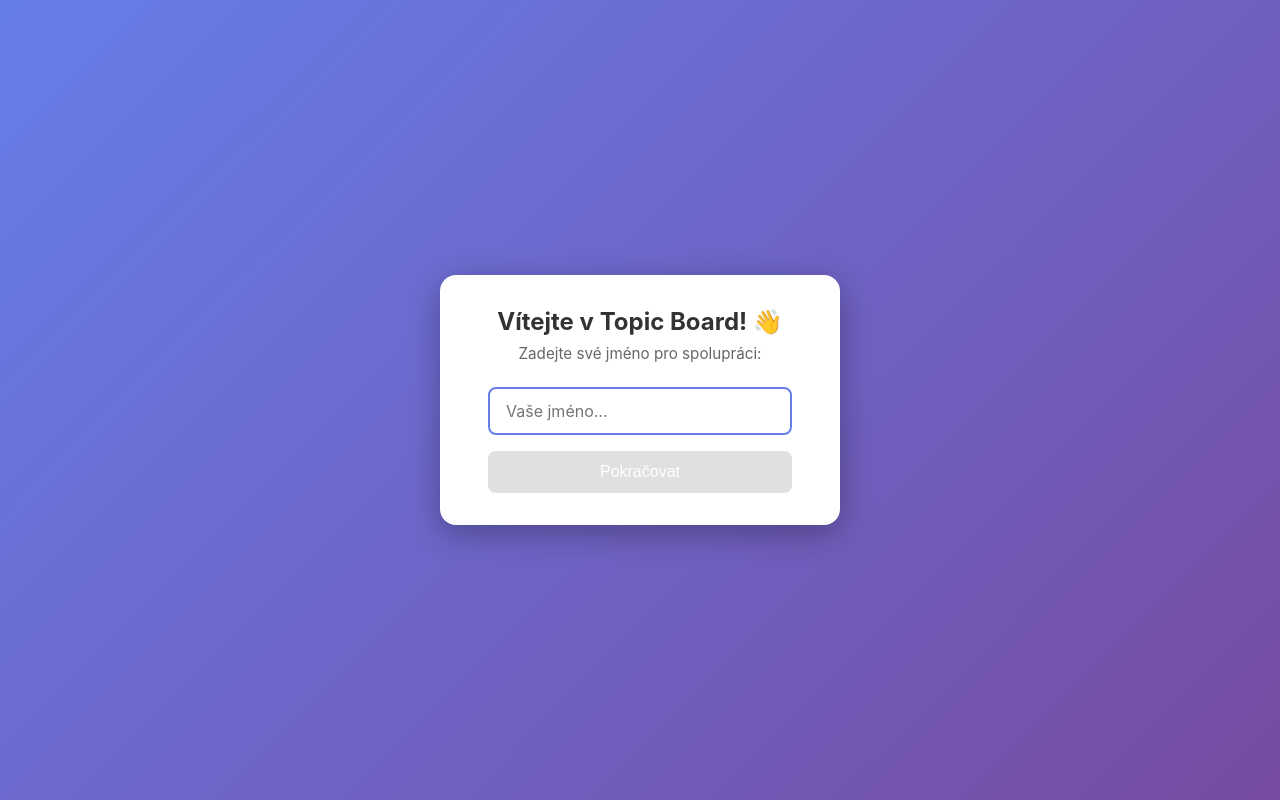
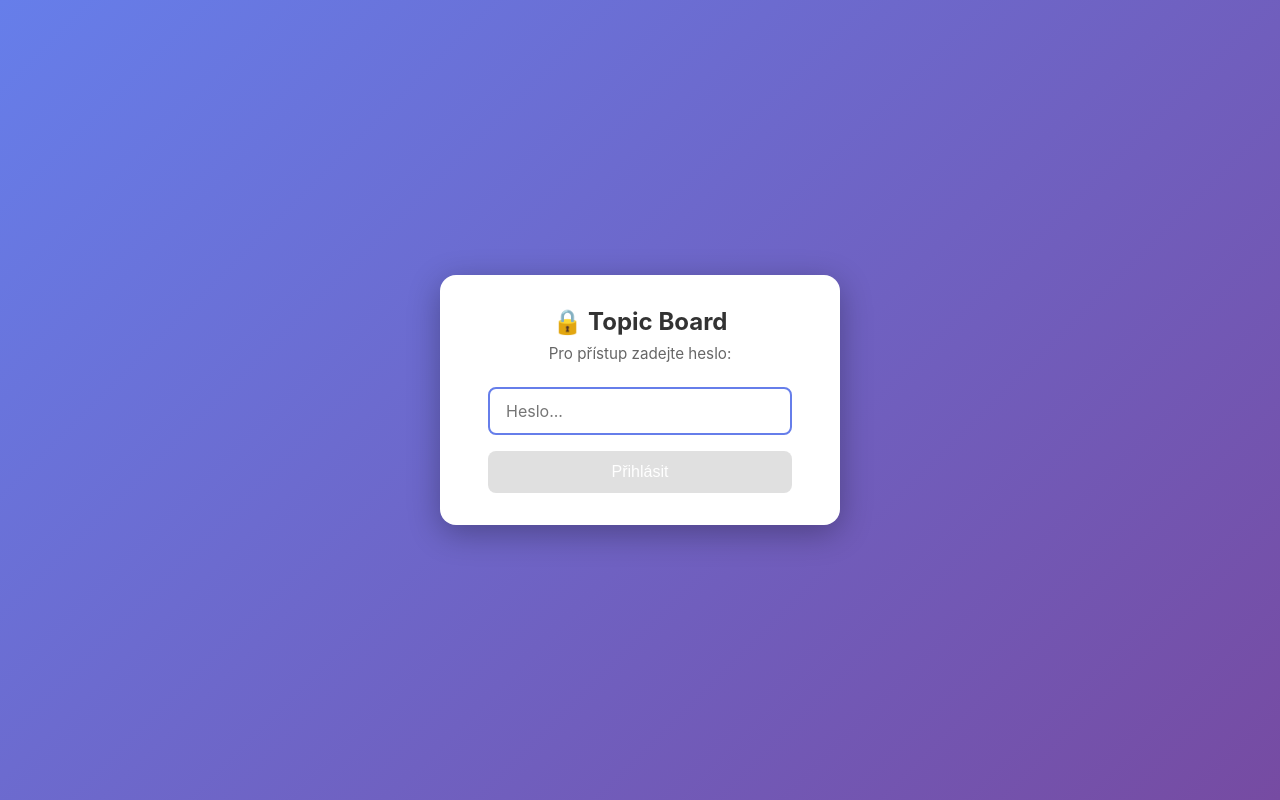
Before and after one commit to qkv42/topic-board, a React (Vite) app: page / in a window 1280 px wide. Built offline with nearby package versions, Linux system fonts and the light colour scheme; no server answers.

Commit message:
Add password protection for board access

```diff
--- a/src/App.css
+++ b/src/App.css
@@ -140,6 +140,28 @@
     opacity: 0.6;
 }
 
+.password-error {
+    color: #f44336;
+    font-size: 0.875rem;
+    margin-top: -0.5rem;
+    text-align: left;
+}
+
+.logout-btn {
+    background: transparent;
+    border: none;
+    font-size: 1.2rem;
+    cursor: pointer;
+    padding: 0.25rem 0.5rem;
+    margin-left: 0.5rem;
+    border-radius: 4px;
+    transition: background-color 0.2s;
+}
+
+.logout-btn:hover {
+    background-color: rgba(0, 0, 0, 0.1);
+}
+
 .add-note-btn {
     background: #667eea;
     color: white;
--- a/src/App.tsx
+++ b/src/App.tsx
@@ -38,21 +38,55 @@ const COLORS = [
     '#87CEEB', // světle modrá 2
 ]
 
+// Společné heslo pro přístup k boardu (z environment variable)
+const BOARD_PASSWORD = import.meta.env.VITE_BOARD_PASSWORD || ''
+
 function App() {
     const [notes, setNotes] = useState<StickyNote[]>([])
     const [userName, setUserName] = useState<string>('')
+    const [password, setPassword] = useState<string>('')
+    const [isAuthenticated, setIsAuthenticated] = useState(false)
     const [showNameInput, setShowNameInput] = useState(true)
+    const [passwordError, setPasswordError] = useState<string>('')
     // Firebase je vždy připojený - není potřeba kontrolovat stav
     const isUpdatingFromServer = useRef(false)
 
-    // Načtení jména z localStorage
+    // Načtení autentizace a jména z localStorage
     useEffect(() => {
+        const savedAuth = localStorage.getItem('topic-board-authenticated')
         const savedName = localStorage.getItem('topic-board-username')
+
+        if (savedAuth === 'true') {
+            setIsAuthenticated(true)
             if (savedName) {
                 setUserName(savedName)
                 setShowNameInput(false)
             }
+        }
     }, [])
+
+    // Ověření hesla
+    const handlePasswordSubmit = (e: React.FormEvent) => {
+        e.preventDefault()
+        setPasswordError('')
+
+        if (password === BOARD_PASSWORD) {
+            setIsAuthenticated(true)
+            localStorage.setItem('topic-board-authenticated', 'true')
+        } else {
+            setPasswordError('Nesprávné heslo. Zkuste to znovu.')
+            setPassword('')
+        }
+    }
+
+    // Odhlášení (vymaže autentizaci)
+    const handleLogout = () => {
+        setIsAuthenticated(false)
+        setShowNameInput(true)
+        setUserName('')
+        localStorage.removeItem('topic-board-authenticated')
+        localStorage.removeItem('topic-board-username')
+    }
 
     // Uložení jména
     const handleNameSubmit = (e: React.FormEvent) => {
@@ -173,6 +207,40 @@ function App() {
         await updateNote(noteId, updatedNote)
     }
 
+    // Password screen
+    if (!isAuthenticated) {
+        return (
+            <div className="app">
+                <div className="name-input-overlay">
+                    <div className="name-input-container">
+                        <h2>🔒 Topic Board</h2>
+                        <p>Pro přístup zadejte heslo:</p>
+                        <form onSubmit={handlePasswordSubmit}>
+                            <input
+                                type="password"
+                                value={password}
+                                onChange={(e) => {
+                                    setPassword(e.target.value)
+                                    setPasswordError('')
+                                }}
+                                placeholder="Heslo..."
+                                className="name-input"
+                                autoFocus
+                            />
+                            {passwordError && (
+                                <div className="password-error">{passwordError}</div>
+                            )}
+                            <button type="submit" className="name-submit-btn" disabled={!password.trim()}>
+                                Přihlásit
+                            </button>
+                        </form>
+                    </div>
+                </div>
+            </div>
+        )
+    }
+
+    // Name input screen
     if (showNameInput) {
         return (
             <div className="app">
@@ -211,6 +279,13 @@ function App() {
                             {userName && (
                                 <span className="user-name">👤 {userName}</span>
                             )}
+                            <button
+                                className="logout-btn"
+                                onClick={handleLogout}
+                                title="Odhlásit se"
+                            >
+                                🚪
+                            </button>
                         </div>
                     </div>
                     <button className="add-note-btn" onClick={addNote}>
--- a/src/vite-env.d.ts
+++ b/src/vite-env.d.ts
@@ -7,6 +7,7 @@ interface ImportMetaEnv {
   readonly VITE_FIREBASE_STORAGE_BUCKET: string
   readonly VITE_FIREBASE_MESSAGING_SENDER_ID: string
   readonly VITE_FIREBASE_APP_ID: string
+  readonly VITE_BOARD_PASSWORD?: string
 }
 
 interface ImportMeta {
```
Lines whose indentation alone changed are shown as unchanged.
